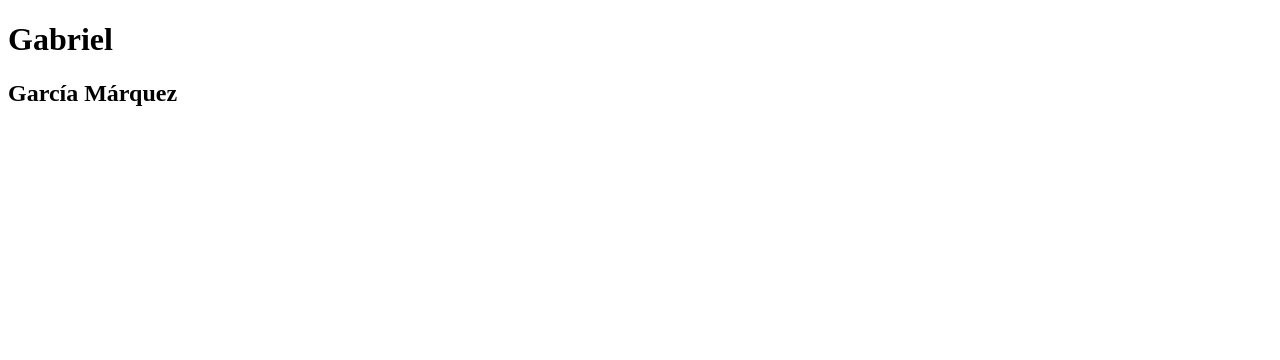
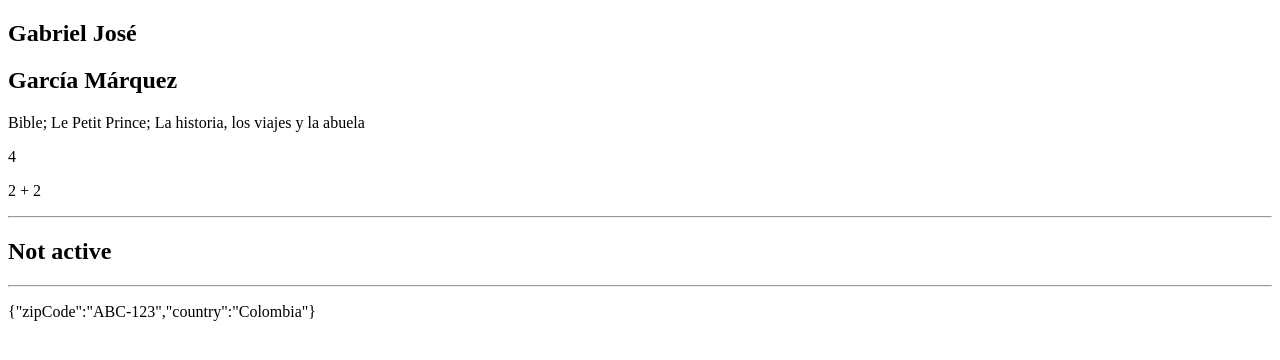
Before and after one commit to pipe753951/02-first-steps, a React (Vite) app: page / in a window 1280 px wide. Shown: the top 360 px of the page. Built offline with nearby package versions, Linux system fonts and the light colour scheme.

Commit message:
Finishing clas #39.

```diff
--- /dev/null
+++ b/src/MyHomeworkAppTwo.tsx
@@ -0,0 +1,43 @@
+export function MyHomeworkAppTwo() {
+  const firstName = "Gabriel José";
+  const lastName = "García Márquez";
+
+  const favoriteBooks = [
+    "Bible",
+    "Le Petit Prince",
+    "La historia, los viajes y la abuela",
+  ];
+
+  const isActive = false;
+
+  const address = {
+    zipCode: "ABC-123",
+    country: "Colombia",
+  };
+
+  return (
+    <>
+      <section>
+        <h1>{firstName}</h1>
+        <h2>{lastName}</h2>
+
+        <p>{favoriteBooks.join("; ")}</p>
+        <p>{2 + 2}</p>
+        <p>2 + 2</p>
+      </section>
+
+      <hr></hr>
+
+      <section>
+        <h1>{isActive ? "Active" : "Not active"}</h1>
+      </section>
+
+      <hr />
+
+      <section>
+        {/* <p>{address}</p> - React no permite colocar objetos */}
+        <p>{JSON.stringify(address)}</p>
+      </section>
+    </>
+  );
+}
--- a/src/main.tsx
+++ b/src/main.tsx
@@ -2,11 +2,11 @@
 import { createRoot } from "react-dom/client";
 
 // import { FirstStepsApp } from "./FirstStepsApp";
-import { MyHomeworkApp } from "./MyHomeworkApp";
+import { MyHomeworkAppTwo } from "./MyHomeworkAppTwo";
 
 createRoot(document.getElementById("root")!).render(
   <StrictMode>
     {/* <FirstStepsApp /> */}
-    <MyHomeworkApp></MyHomeworkApp>
+    <MyHomeworkAppTwo />
   </StrictMode>,
 );
```
Also changed, not shown: notes/03-impresión-de-variables.md (added, +33 -0 lines).
